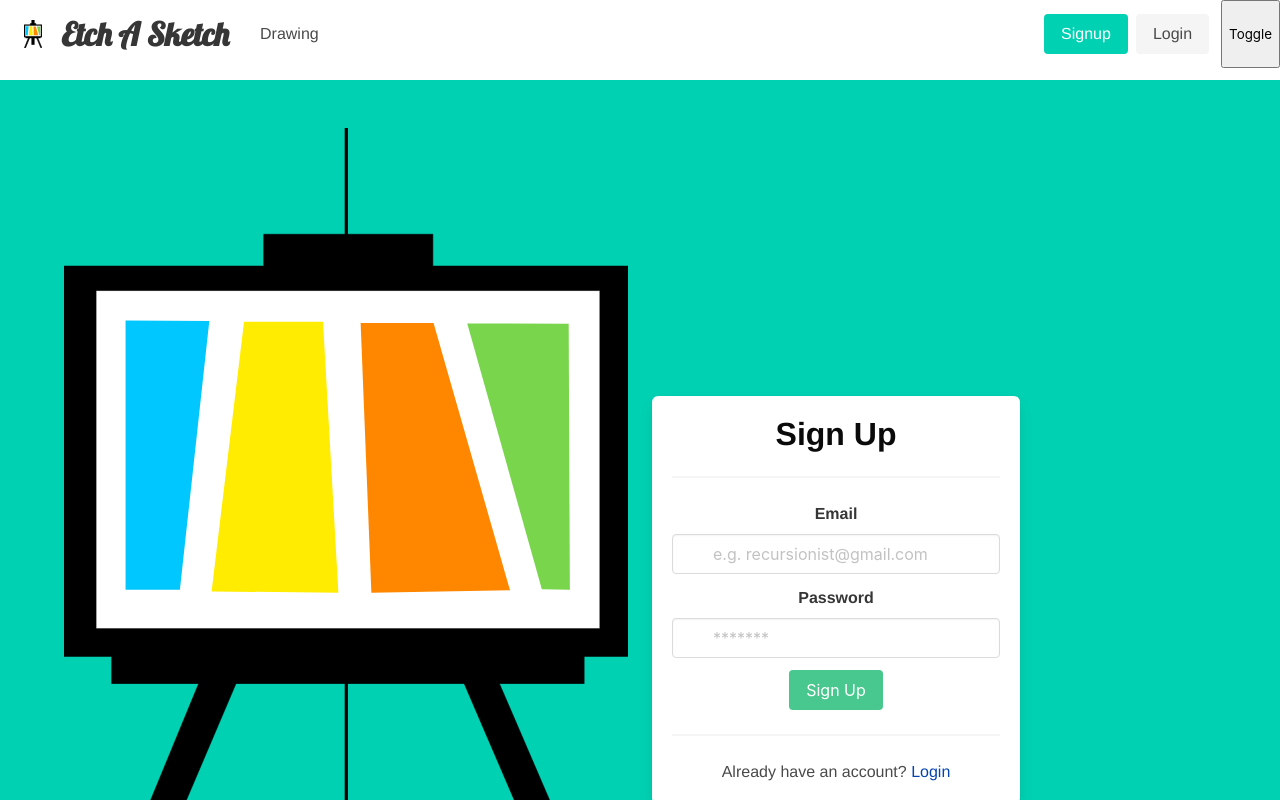
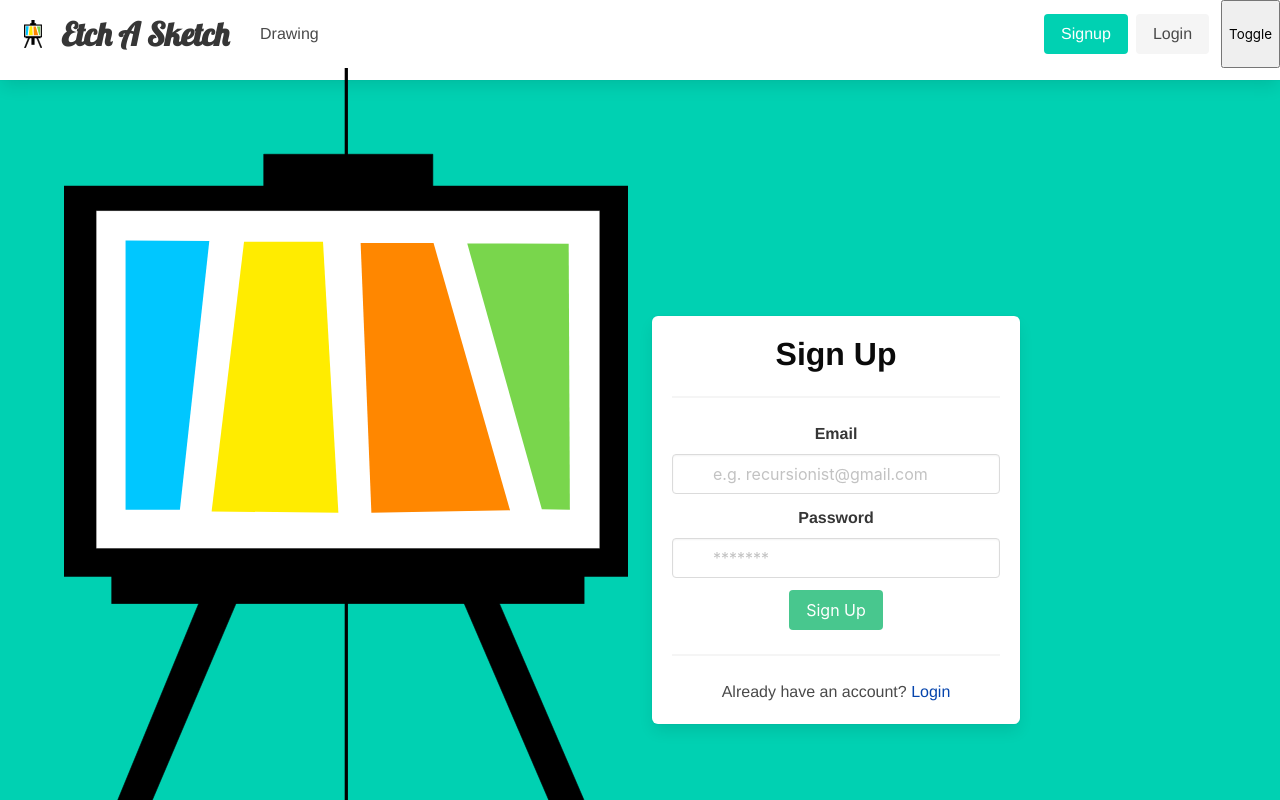
Before and after one commit to Recursion-Group-K/sketch, a Vue app: page /signup in a window 1280 px wide. Shown: the top 800 px of the page. Built offline with nearby package versions, Linux system fonts and the light colour scheme; no server answers; what vue-konva would draw is missing.

Commit message:
fix: height

```diff
--- a/src/App.vue
+++ b/src/App.vue
@@ -1,7 +1,19 @@
+<style lang="scss">
+#app {
+    font-family: Avenir, Helvetica, Arial, sans-serif;
+    -webkit-font-smoothing: antialiased;
+    -moz-osx-font-smoothing: grayscale;
+    text-align: center;
+    color: #2c3e50;
+}
+</style>
+
 <template>
     <div id="app">
         <Header />
-        <router-view />
+        <main>
+            <router-view />
+        </main>
     </div>
 </template>
 
@@ -14,13 +26,3 @@ export default {
     },
 };
 </script>
-
-<style lang="scss">
-#app {
-    font-family: Avenir, Helvetica, Arial, sans-serif;
-    -webkit-font-smoothing: antialiased;
-    -moz-osx-font-smoothing: grayscale;
-    text-align: center;
-    color: #2c3e50;
-}
-</style>
--- a/src/components/DrawingTools.vue
+++ b/src/components/DrawingTools.vue
@@ -2,10 +2,12 @@
 .drawing-tools {
     @extend .level;
     @extend .is-mobile;
+    width: 100%;
+    height: 4rem;
+    position: absolute;
+    top: 5rem;
+    color: $white;
     background-color: $link;
-    height: 4rem;
-    color: $white;
-
     button {
         @extend .button;
         @extend .level-item;
--- a/src/components/Header.vue
+++ b/src/components/Header.vue
@@ -1,6 +1,11 @@
 <style scoped lang="scss">
 header {
+    background-color: $white;
+    width: 100%;
     min-height: 5rem;
+    position: absolute;
+    top:0;
+    box-shadow: $shadow;
 }
 </style>
 
--- a/src/pages/Drawing.vue
+++ b/src/pages/Drawing.vue
@@ -33,7 +33,7 @@
 </style>
 
 <template>
-    <div class="drawing-container">
+    <section class="drawing-container is-fullheight">
         <DrawingTools />
         <div class="body">
             <div class="canvas-container">
@@ -51,7 +51,7 @@
                 </div>
             </div>
         </div>
-    </div>
+    </section>
 </template>
 
 <script>
--- a/src/pages/Login.vue
+++ b/src/pages/Login.vue
@@ -1,3 +1,22 @@
+<style>
+@import url('https://fonts.googleapis.com/css2?family=Lobster&display=swap');
+.page-title {
+    font-family: 'Lobster', cursive;
+}
+.box {
+    box-shadow: 2px 2px 2px 2px hsl(171, 89%, 35%);
+}
+.link {
+    color: rgb(6, 69, 173);
+}
+.logo {
+    height: 200px;
+}
+.vertical-align {
+    margin-bottom: auto;
+}
+</style>
+
 <template>
     <section class="hero is-primary is-fullheight">
         <div class="hero-body">
@@ -73,22 +92,3 @@ export default {
     },
 };
 </script>
-
-<style>
-@import url('https://fonts.googleapis.com/css2?family=Lobster&display=swap');
-.page-title {
-    font-family: 'Lobster', cursive;
-}
-.box {
-    box-shadow: 2px 2px 2px 2px hsl(171, 89%, 35%);
-}
-.link {
-    color: rgb(6, 69, 173);
-}
-.logo {
-    height: 200px;
-}
-.vertical-align {
-    margin-bottom: auto;
-}
-</style>
--- a/src/pages/NotFound.vue
+++ b/src/pages/NotFound.vue
@@ -1,5 +1,5 @@
 <template>
-    <div class="post">
+    <section class="page">
         <h1>404 Not Found</h1>
-    </div>
+    </section>
 </template>
--- a/src/pages/SignUp.vue
+++ b/src/pages/SignUp.vue
@@ -1,3 +1,22 @@
+<style>
+@import url('https://fonts.googleapis.com/css2?family=Lobster&display=swap');
+.page-title {
+    font-family: 'Lobster', cursive;
+}
+.box {
+    box-shadow: 2px 2px 2px 2px hsl(171, 89%, 35%);
+}
+.link {
+    color: rgb(6, 69, 173);
+}
+.logo {
+    height: 200px;
+}
+.vertical-align {
+    margin-bottom: auto;
+}
+</style>
+
 <template>
     <section class="hero is-primary is-fullheight">
         <div class="hero-body">
@@ -73,22 +92,3 @@ export default {
     },
 };
 </script>
-
-<style>
-@import url('https://fonts.googleapis.com/css2?family=Lobster&display=swap');
-.page-title {
-    font-family: 'Lobster', cursive;
-}
-.box {
-    box-shadow: 2px 2px 2px 2px hsl(171, 89%, 35%);
-}
-.link {
-    color: rgb(6, 69, 173);
-}
-.logo {
-    height: 200px;
-}
-.vertical-align {
-    margin-bottom: auto;
-}
-</style>
```
